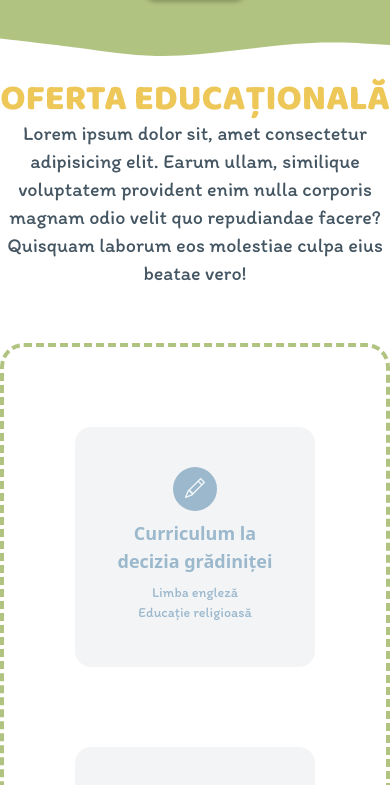
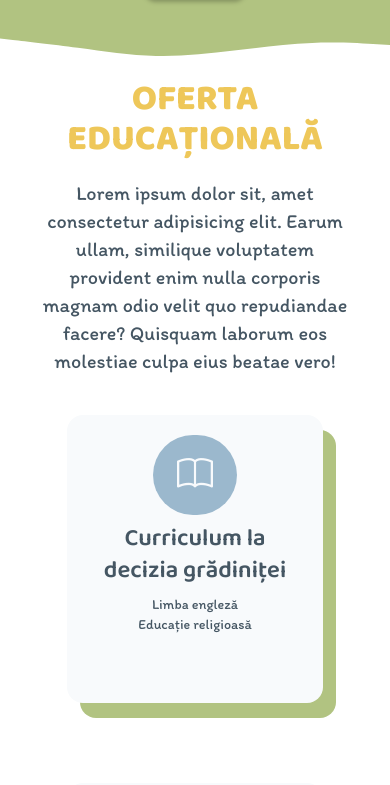
Before and after one commit to DenisWithOneN/gradi-elim, a Vue app: page /#/ in a window 390 px wide. Shown: the part 5201-5986 px from the top of the page. Built offline with nearby package versions, Linux system fonts and the light colour scheme; a web font is replaced by a local one.

Commit message:
educational offer section responsive

```diff
--- a/src/components/home/EducationalOffer.vue
+++ b/src/components/home/EducationalOffer.vue
@@ -3,12 +3,12 @@ import FilledButton from "../general/FilledButton.vue";
 
 const offers = [
   {
-    icon: "bi bi-pencil",
+    icon: "bi bi-book",
     title: "Curriculum la<br>decizia grădiniței",
     details: ["Limba engleză", "Educație religioasă"],
   },
   {
-    icon: "bi bi-pencil",
+    icon: "bi bi-globe",
     title: "Domenii<br>experiențiale",
     details: [
       "Domeniul științe",
@@ -19,7 +19,7 @@ const offers = [
     ],
   },
   {
-    icon: "bi bi-pencil",
+    icon: "bi bi-palette-fill",
     title: "Activități<br>extracurriculare",
     details: ["Resurse umane", "Resurse materiale"],
   },
@@ -27,33 +27,40 @@ const offers = [
 </script>
 <template>
   <section class="mx-auto flex flex-col items-center ">
-    <h2 class="text-4xl sm:text-5xl md:text-6xl lg:text-7xl text-center font-black uppercase font-heading text-yellow">
+    <div class="flex flex-col items-center mb-10">
+      <h2
+        class="text-4xl sm:text-5xl md:text-6xl lg:text-7xl text-center font-black uppercase font-heading text-yellow px-10 mb-5">
         oferta educațională
       </h2>
-    <p class="text-xl w-full lg:w-1/2 text-center font-body text-darkblue">
+      <p class="text-xl px-10 sm:px-20 lg:px-0 lg:w-1/2 text-center font-body text-darkblue">
         Lorem ipsum dolor sit, amet consectetur adipisicing elit. Earum ullam,
         similique voluptatem provident enim nulla corporis magnam odio velit quo
         repudiandae facere? Quisquam laborum eos molestiae culpa eius beatae vero!
       </p>
+    </div>
 
     <!-- content container -->
+    <div class="container mx-auto mb-10">
       <div
-      class="flex flex-col lg:flex-row border-4 space-y-20 lg:space-y-0 border-green border-dashed rounded-3xl container mx-auto py-20 my-14">
-      <div v-for="(offer, index) in offers" :key="index" class="flex flex-col items-center container mx-auto">
-        <div class="flex flex-col items-center bg-gray-100 p-10 rounded-2xl h-60 w-60 lg:h-96 lg:w-80 xl:h-96 xl:w-96">
-          <i :class="offer.icon" class="text-xl mb-2 text-white bg-lightblue py-2 px-3 rounded-full"></i>
-          <h3 class="text-lg sm:text-xl md:text-2xl lg:text-3xl font-semibold mb-2 text-center text-lightblue" v-html="offer.title"></h3>
-          <div class="flex flex-col">
-            <p v-for="(detail, detailIndex) in offer.details" :key="detailIndex"
-              class="text-sm lg:text-xl font-body text-center text-lightblue">
-              {{ detail }}
+        class="flex flex-col md:flex-row md:flex-wrap items-center justify-center mx-10 gap-20 md:p-10 md:py-40 md:border-4 md:border-dashed md:border-green md:rounded-2xl">
+        <div v-for="(offer, index) in offers" :key="index"
+          class="drop-shadow-offerCard bg-white w-64 h-72 sm:w-80 sm:h-96 md:w-96 flex flex-col items-center  p-5 rounded-2xl gap-2">
+          <div class="bg-lightblue p-5 px-6 rounded-full"><i
+              class="bi rounded-full text-4xl text-white text-center" :class="offer.icon"></i></div>
+          <p v-html="offer.title"
+            class="text-darkblue font-heading text-center text-2xl sm:text-3xl md:text-4xl font-semibold"></p>
+          <div class="text-darkblue flex flex-col font-body items-center text-sm sm:text-lg md:text-xl xl:text-2xl  ">
+            <p v-for="(row, index) in offer.details" :key="index" class="text-center leading-5 md:leading-6">{{ row }}
             </p>
           </div>
         </div>
+
       </div>
+
     </div>
 
     <!-- /content container -->
-    <FilledButton color="darkblue" text="oferta întreagă" to="/offer"></FilledButton>
+    <FilledButton :text="`intreaga oferta`" :bgColor="`bg-darkblue`" :size="`text-xl xl:text-2xl`" :to="`/offer`"
+      class="mt-10"></FilledButton>
   </section>
 </template>
--- a/tailwind.config.js
+++ b/tailwind.config.js
@@ -23,6 +23,7 @@ module.exports = {
       dropShadow: {
         'custom': '0px 4px 2px rgba(0, 0, 0, 0.25)',
         'aboutCard': '13px 15px rgba(69, 86, 99, 1)',
+        'offerCard': '13px 15px rgba(177, 195, 129, 1)',
         'scheduleCardGreen': '0px 0px 5px rgba(177, 195, 129, 1)',
         'scheduleCardBlue': '0px 0px 5px rgba(155, 184, 205, 1)',
         'scheduleCardYellow': '0px 0px 5px rgba(238, 199, 89, 1)',
```
Lines whose indentation alone changed are shown as unchanged.
